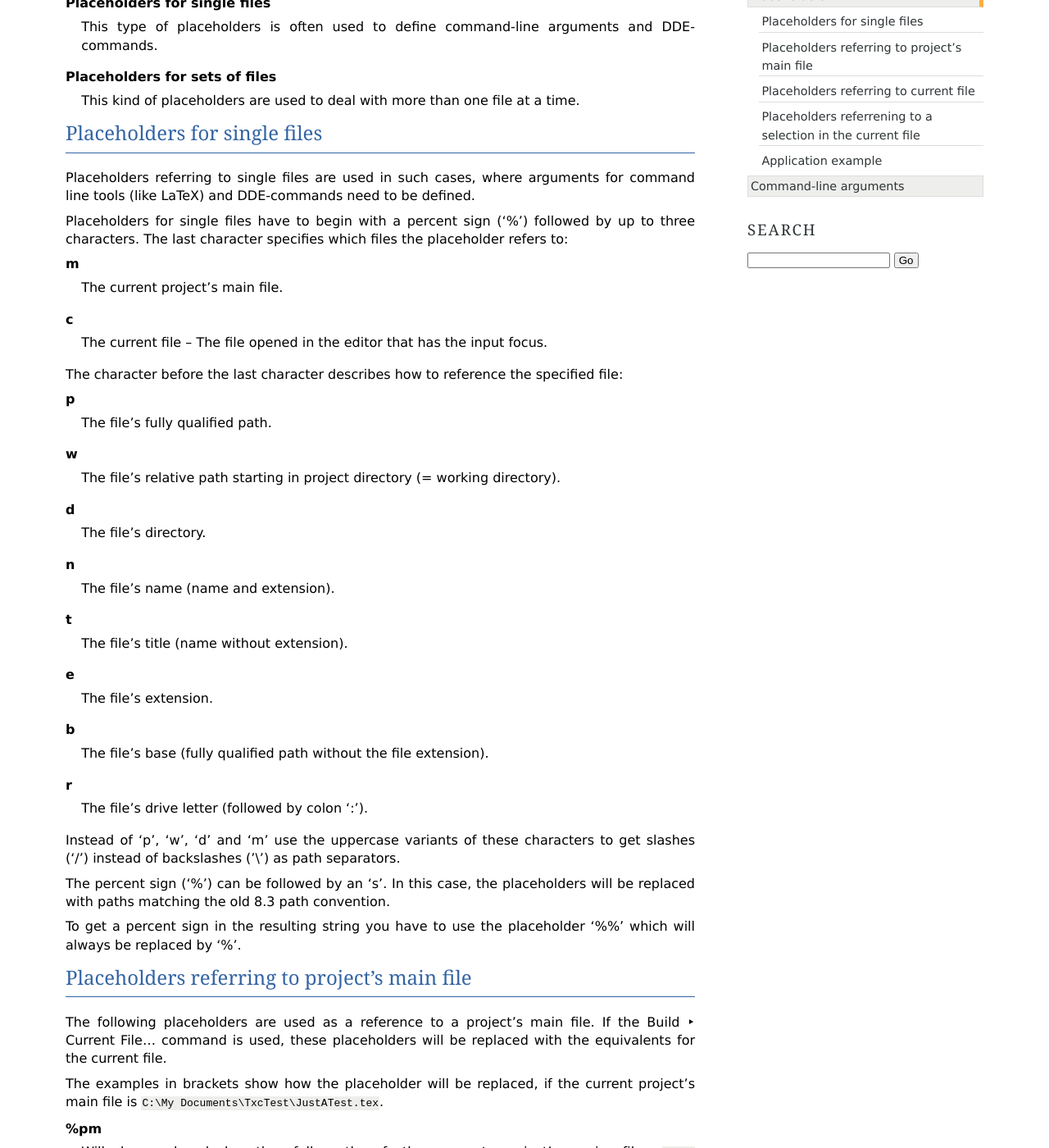
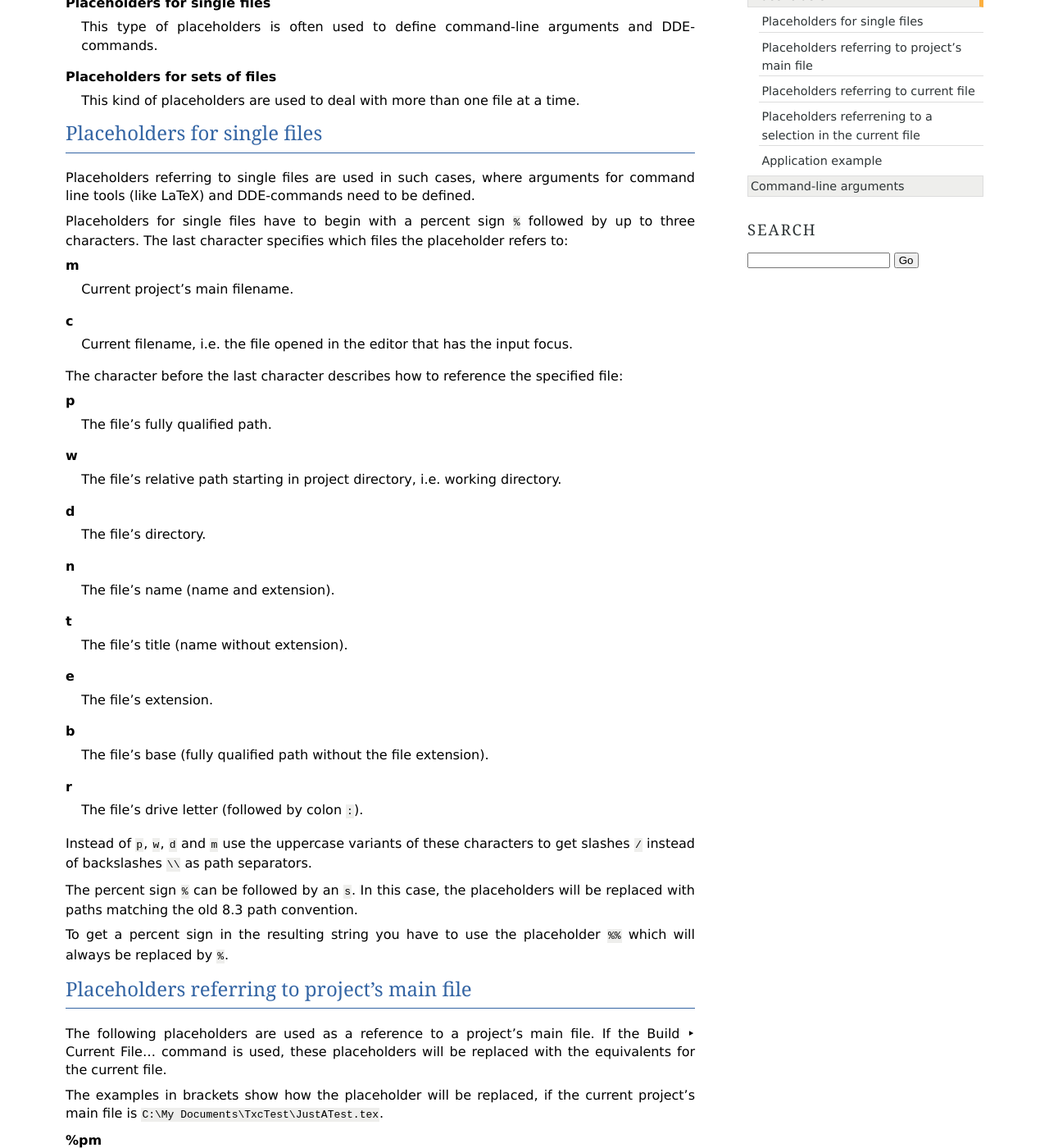
Before and after one commit to weinkauf/TeXnicCenter-Manual, a Sphinx documentation site: the page built from source/placeholders.rst, in a window 1280 px wide and 1400 px high, scrolled down 399 px. Shown: the whole window at 82% size. Built offline with Sphinx 7.4.7, drawn with Linux system fonts in a browser that asks for light colours; some of the changed text lies outside the part shown.

Commit message:
Markup cleanup

```diff
--- a/source/conf.py
+++ b/source/conf.py
@@ -209,11 +209,10 @@ from sphinx import addnodes
 import docutils.nodes
 
 def setup(app):
-  app.add_description_unit('func', 'func', 'pair: %s; function', None,
-      docutils.nodes.block_quote)
-  app.add_generic_role('tab', docutils.nodes.emphasis)
-  app.add_generic_role('dialog', docutils.nodes.emphasis)
+  app.add_crossref_type('tab', 'tab',
+      ref_nodeclass = docutils.nodes.emphasis)
+  app.add_crossref_type('dialog', 'dialog',
+      ref_nodeclass = docutils.nodes.emphasis)
   app.add_generic_role('button', docutils.nodes.emphasis)
   app.add_generic_role('control', docutils.nodes.emphasis)
   app.add_generic_role('parameter', docutils.nodes.emphasis)
-  app.add_generic_role('key', docutils.nodes.strong)
--- a/source/customization.rst
+++ b/source/customization.rst
@@ -103,7 +103,7 @@ The meanings of the controls are:
   can create a new entry by choosing the new button (rectangle), remove the
   selected entry by choosing the delete button (cross) and move the selected
   entry up or down in the menu by choosing the up or down button.  To change the
-  entry name, simply select an item and press :key:`F2`.
+  entry name, simply select an item and press :kbd:`F2`.
 
 **Command**
   Specify the full path of the application to start, when the selected entry
@@ -204,7 +204,7 @@ Application Frame Menus
 Context Menus
 ^^^^^^^^^^^^^
 
-**Select Context Menu**
+**Select context menu**
   List of available context menus. Select the menu you would like to customize.
   Context menus pop up, when you click the right mouse button.  TeXnicCenter
   uses the following context menus.
@@ -248,5 +248,5 @@ The controls of the page are having the following meanings:
   If this option is enabled, the ScreenTips will contain the shortcut for the
   specific command besides the short description of the command.
 
-**Large Icon**
+**Large Icons**
   If this option is enabled all toolbar icons will be displayed in double size.
--- a/source/dictionaries.rst
+++ b/source/dictionaries.rst
@@ -13,7 +13,7 @@ Installing dictionaries
 
 Each Hunspell dictionary consist of two main files. Copy both the affix file,
 ``language-dialect.aff``, and the dictionary file, ``language-dialect.dic`` into
-the Language directory of your TeXnicCenter installation. The new dictionary
+the ``Language`` directory of your TeXnicCenter installation. The new dictionary
 will appear in the :tab:`Spelling` option page immediately, but your new
 selection will not take affect until after you restarted TeXnicCenter.
 
--- a/source/introduction.rst
+++ b/source/introduction.rst
@@ -18,7 +18,7 @@ messages by clicking an appropriate toolbar button
 
 Viewing the typeset document is easy with TeXnicCenter. Just choose the
 appropriate menu item and the right viewer application will be started.
-Document viewers that support TeXnicCenter's `inverse search` will allow to
+Document viewers that support TeXnicCenter's *inverse search* will allow to
 switch between the typeset document and the corresponding line in the source.
 
 TeXnicCenter's aim is to support unexperienced LaTeX users by providing most
--- a/source/placeholders.rst
+++ b/source/placeholders.rst
@@ -34,16 +34,16 @@ for command line tools (like LaTeX) and DDE-commands need to be defined.
 .. Naming conventions
    """"""""""""""""""
 
-Placeholders for single files have to begin with a percent sign ('%') followed
+Placeholders for single files have to begin with a percent sign ``%`` followed
 by up to three characters. The last character specifies which files the
 placeholder refers to:
 
 
 **m**
-  The current project's main file.
+  Current project's main filename.
 
 **c**
-  The current file -- The file opened in the editor that has the input focus.
+  Current filename, i.e. the file opened in the editor that has the input focus.
 
 The character before the last character describes how to reference the specified
 file:
@@ -52,7 +52,8 @@ file:
   The file's fully qualified path.
 
 **w**
-  The file's relative path starting in project directory (= working directory).
+  The file's relative path starting in project directory, i.e. working
+  directory.
 
 **d**
   The file's directory.
@@ -70,16 +71,17 @@ file:
   The file's base (fully qualified path without the file extension).
 
 **r**
-  The file's drive letter (followed by colon ':').
+  The file's drive letter (followed by colon ``:``).
 
-Instead of 'p', 'w', 'd' and 'm' use the uppercase variants of these characters
-to get slashes ('/') instead of backslashes ('\\') as path separators.
+Instead of ``p``, ``w``, ``d`` and ``m`` use the uppercase variants of these
+characters to get slashes ``/`` instead of backslashes ``\\`` as path
+separators.
 
-The percent sign ('%') can be followed by an 's'. In this case, the placeholders
-will be replaced with paths matching the old 8.3 path convention.
+The percent sign ``%`` can be followed by an ``s``. In this case, the
+placeholders will be replaced with paths matching the old 8.3 path convention.
 
 To get a percent sign in the resulting string you have to use the placeholder
-'%%' which will always be replaced by '%'.
+``%%`` which will always be replaced by ``%``.
 
 Placeholders referring to project's main file
 ^^^^^^^^^^^^^^^^^^^^^^^^^^^^^^^^^^^^^^^^^^^^^
@@ -139,25 +141,25 @@ Placeholders for 8.3 path notation
 """"""""""""""""""""""""""""""""""
 
 **%spm**
-  Same as '%pm', but using the 8.3 path notation.
+  Same as ``%pm``, but using the 8.3 path notation.
   :file:`C:\\MyDocu~1\\TxcTest\\JustAT~1.tex`
 
 **%sdm**
-  Same as '%dm', but using the 8.3 path notation.
+  Same as ``%dm``, but using the 8.3 path notation.
   :file:`C:\\MyDocu~1\\TxcTest`
 
 **%snm**
-  Same as '%nm', but using the 8.3 path notation.
+  Same as ``%nm``, but using the 8.3 path notation.
   :file:`JustAT~1.tex`
 
 **%stm**
-  Same as '%tm', but using the 8.3 path notation.  :file:`JustAT~1`
+  Same as ``%tm``, but using the 8.3 path notation.  :file:`JustAT~1`
 
 **%sem**
-  Same as '%em', but using the 8.3 path notation.  :file:`tex`
+  Same as ``%em``, but using the 8.3 path notation.  :file:`tex`
 
 **%sbm**
-  Same as '%sbm', but using the 8.3 path notation.
+  Same as ``%sbm``, but using the 8.3 path notation.
   :file:`C:\\MyDocu~1\\TxcTest\\JustAT~1`
 
 
@@ -165,15 +167,15 @@ Placeholders for 8.3 path notation with slashes instead of backslashes
 """"""""""""""""""""""""""""""""""""""""""""""""""""""""""""""""""""""
 
 **%sPm**
-  Same as '%spm', but using slashes instead of backslashes.
+  Same as ``%spm``, but using slashes instead of backslashes.
   :file:`C:/MyDocu~1/TxcTest/JustAT~1.tex`
 
 **%sDm**
-  Same as '%sdm', but using slashes instead of backslashes.
+  Same as ``%sdm``, but using slashes instead of backslashes.
   :file:`C:/MyDocu~1/TxcTest`
 
 **%sBm**
-  Same as '%sbm', but using slashes instead of backslashes.
+  Same as ``%sbm``, but using slashes instead of backslashes.
   :file:`C:/MyDocu~1/TxcTest/JustAT~1`
 
 
@@ -221,15 +223,15 @@ Placeholders with slashes instead of backslashes
 """"""""""""""""""""""""""""""""""""""""""""""""
 
 **%Pc**
-  Same as '%pm', but using slashes instead of backslashes.  :file:`C:/My
+  Same as ``%pm``, but using slashes instead of backslashes.  :file:`C:/My
   Documents/TxcTest/SubDir/AnotherTest.tex`
 
 **%Dc**
-  Same as '%dm', but using slashes instead of backslashes.  :file:`C:/My
+  Same as ``%dm``, but using slashes instead of backslashes.  :file:`C:/My
   Documents/TxcTest/SubDir`
 
 **%Bc**
-  Same as '%bm', but using slashes instead of backslashes.  :file:`C:/My
+  Same as ``%bm``, but using slashes instead of backslashes.  :file:`C:/My
   Documents/TxcTest/SubDir/AnotherTest`
 
 
@@ -237,24 +239,24 @@ Placeholders for 8.3 path notation
 """"""""""""""""""""""""""""""""""
 
 **%spc**
-  Same as '%pm', but using the 8.3 path notation.
+  Same as ``%pm``, but using the 8.3 path notation.
   :file:`C:\\MyDocu~1\\TxcTest\\SubDir\\Anothe~1.tex`
 
 **%sdc**
-  Same as '%dm', but using the 8.3 path notation.
+  Same as ``%dm``, but using the 8.3 path notation.
   :file:`C:\\MyDocu~1\\TxcTest\\SubDir"`
 
 **%snc**
-  Same as '%nm', but using the 8.3 path notation.  :file:`Anothe~1.tex`
+  Same as ``%nm``, but using the 8.3 path notation.  :file:`Anothe~1.tex`
 
 **%stc**
-  Same as '%tm', but using the 8.3 path notation.  :file:`Anothe~1`
+  Same as ``%tm``, but using the 8.3 path notation.  :file:`Anothe~1`
 
 **%sec**
-  Same as '%em', but using the 8.3 path notation.  :file:`tex`
+  Same as ``%em``, but using the 8.3 path notation.  :file:`tex`
 
 **%sbc**
-  Same as '%sbm', but using the 8.3 path notation.
+  Same as ``%sbm``, but using the 8.3 path notation.
   :file:`C:\\MyDocu~1\\TxcTest\\SubDir\\Anothe~1`
 
 
@@ -262,15 +264,15 @@ Placeholders for 8.3 path notation with slashes instead of backslashes
 """"""""""""""""""""""""""""""""""""""""""""""""""""""""""""""""""""""
 
 **%sPc**
-  Same as '%spm', but using slashes instead of backslashes.
+  Same as ``%spm``, but using slashes instead of backslashes.
   :file:`C:/MyDocu~1/TxcTest/SubDir/Anothe~1.tex`
 
 **%sDc**
-  Same as '%sdm', but using slashes instead of backslashes.
+  Same as ``%sdm``, but using slashes instead of backslashes.
   :file:`C:/MyDocu~1/TxcTest/SubDir`
 
 **%sBc**
-  Same as '%sbm', but using slashes instead of backslashes.
+  Same as ``%sbm``, but using slashes instead of backslashes.
   :file:`C:/MyDocu~1/TxcTest/SubDir/Anothe~1`
 
 
@@ -291,7 +293,7 @@ Other placeholders
 """"""""""""""""""
 
 **%%**
-  Will be replaced by the string '%'.
+  Will be replaced by the string ``%``.
 
 
 Placeholders for sets of files
@@ -307,16 +309,16 @@ Placeholders can be used for handling sets of files.
 **$[q][s][f][r]<FILESET>**
 
 **$**
-  Starts the placeholder. Use "$$" to get "$".
+  Starts the placeholder. Use ``$$`` to get ``$``.
 
 **q**
-  All filenames will be separatly quoted using ".
+  All filenames will be separatly quoted using ``"``.
 
 **s**
   All filenames will be issued in 8.3-format.
 
 **f**
-  The forward slash '/' is used as directory separator.
+  The forward slash ``/`` is used as directory separator.
 
 **r**
   The filenames will be given relative to the working directory of the project.
@@ -335,7 +337,7 @@ Placeholders can be used for handling sets of files.
 
   **TXC**
     All files generated by TeXnicCenter regarding the project. Currently only
-    the .tcp and .tps files.
+    the :file:`.tcp` and :file:`.tps` files.
 
   **COF**
     All currently opened files in the editor.
@@ -352,14 +354,13 @@ Examples
 **$qTPF**
   Lists all (La)TeX-files reported by the structure parser of TeXnicCenter. File
   names in quotes and separated by a space, like:
-  :file:`"D:\\Temp\\test\\curvature3d.tex" "D:\\Temp\\test\\definitions\\macros.tex"
-  "D:\\Temp\\test\\chaptertwo.tex"`
+  :file:`"D:\\Temp\\test\\curvature3d.tex"
+  "D:\\Temp\\test\\definitions\\macros.tex" "D:\\Temp\\test\\chaptertwo.tex"`
 
 **$fBPF**
   Lists all BibTeX-files reported by the structure parser of TeXnicCenter. The
   forward slash is used as directory separator. File names separated by a space,
-  like:
-  :file:`D:/Temp/test/xbib.bib D:/Temp/test/morebibs/morexbib.bib`
+  like: :file:`D:/Temp/test/xbib.bib D:/Temp/test/morebibs/morexbib.bib`
 
 **$COF**
   Lists all files, which are currently opened in the editor. File names
@@ -368,12 +369,11 @@ Examples
   Files\\texmf\\pdftex\\latex\\config\\pdflatex.ini`
 
 **$qsrAPF**
-
   Lists all files of the project as reported by the structure parser of
   TeXnicCenter. File names displayed in 8.3-format, path relative to the working
-  directory, file names separated by a space, like:
-  :file:`"curvat~1.tcp" "curvat~1.tps" "curvat~1.tex" "xbib.bib"
-  "morebibs\\morexb~1.bib" "defini~1\\macros.tex" "chapte~1.tex"`
+  directory, file names separated by a space, like: :file:`"curvat~1.tcp"
+  "curvat~1.tps" "curvat~1.tex" "xbib.bib" "morebibs\\morexb~1.bib"
+  "defini~1\\macros.tex" "chapte~1.tex"`
 
 Application example
 ^^^^^^^^^^^^^^^^^^^
@@ -383,7 +383,6 @@ will build a ZIP archive of all files of the current project. A compression
 program (like WinZip or WinRAR) is required. Adjust path and arguments for that
 program.
 
-
 * **Command**: :command:`zip.exe`
-* **Arguments**: a "%tm.zip" $qrAPF
-* **Initial Directory**: %dm
+* **Arguments**: ``a "%tm.zip" $qrAPF``
+* **Initial Directory**: ``%dm``
```
Also changed, not shown: source/options.rst (+17 -18 lines).
